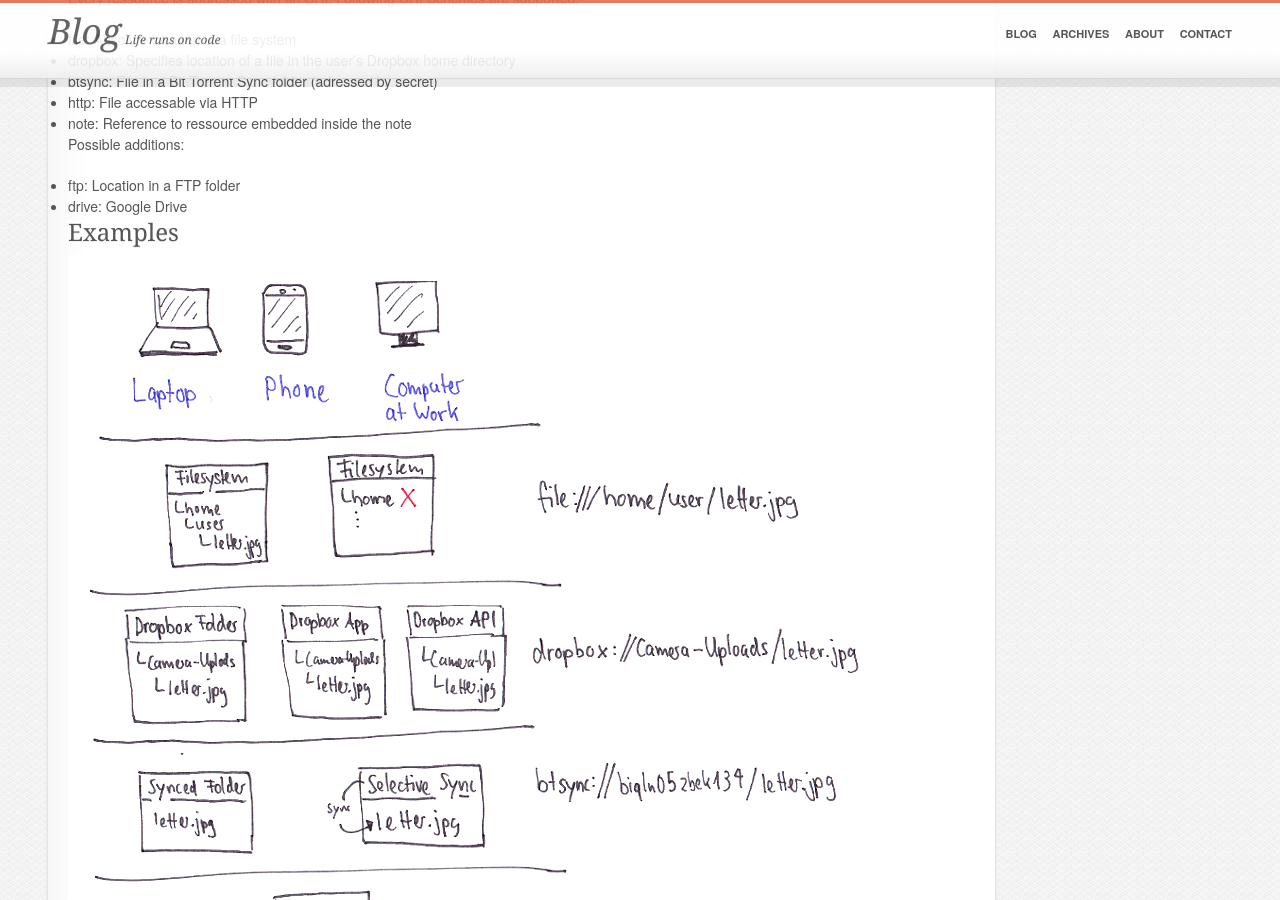
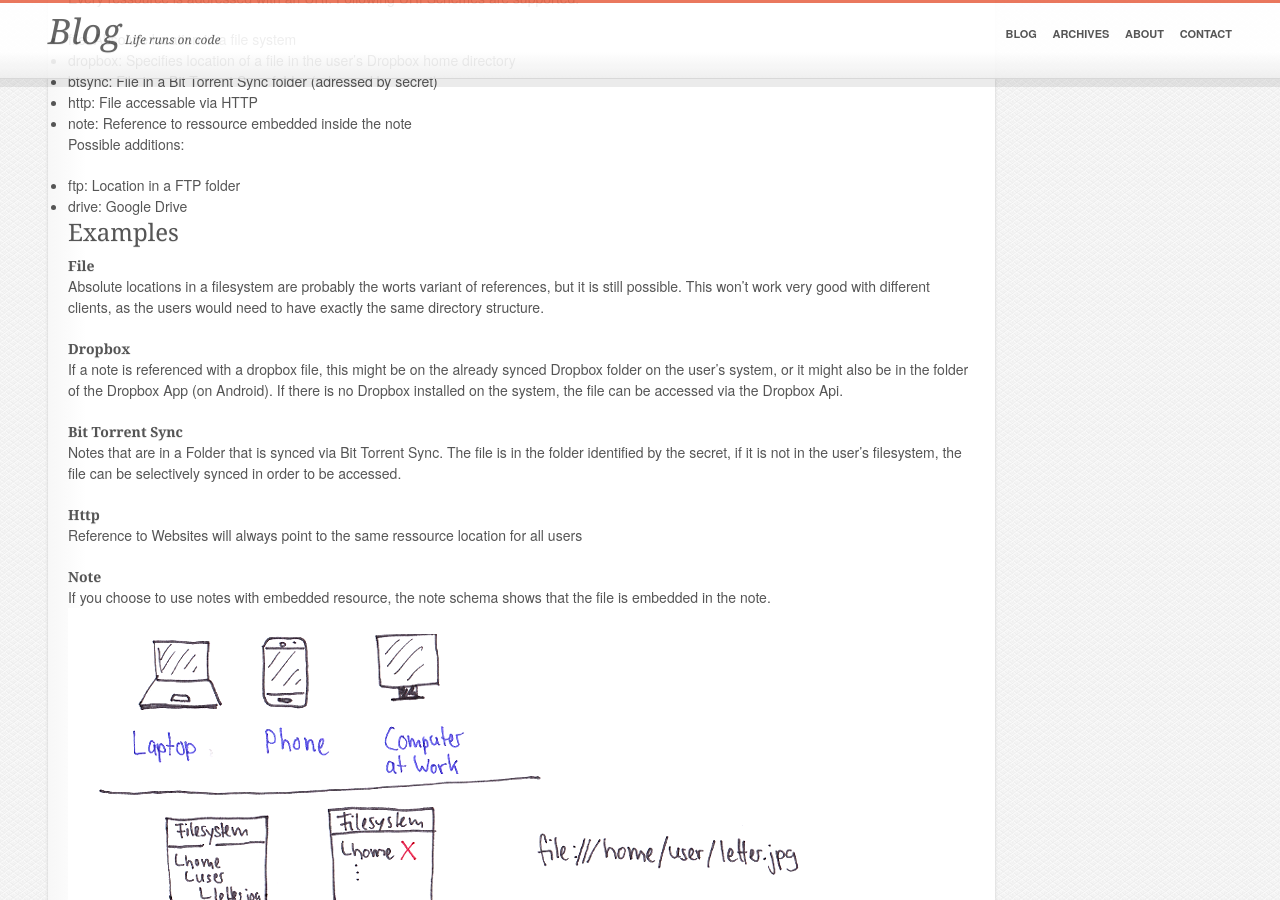
Before and after one commit to lukasmartinelli/lukasmartinelli.github.io, a Jekyll site: the page built from _posts/2014-02-07-a-better-evernote-concept.md, in a window 1280 px wide and 900 px high, scrolled down 3451 px. Built offline with Jekyll 4.4.1, drawn with Linux system fonts in a browser that asks for light colours; Markdown is read by kramdown in place of the engine named in the settings.

Commit message:
Changed position of schema examples

```diff
--- a/_posts/2014-02-07-a-better-evernote-concept.md
+++ b/_posts/2014-02-07-a-better-evernote-concept.md
@@ -62,7 +62,6 @@ Possible additions:
 - drive: Google Drive
 
 ### Examples
-![Ressource schemes on different clients with their containers](/media/ressources_schemes.png)
 
 #### File
 Absolute locations in a filesystem are probably the worts variant of references, but it is still possible. This won't work very good with different clients, as the users would need to have exactly the same directory structure.
@@ -78,3 +77,4 @@ Reference to Websites will always point to the same ressource location for all u
 
 #### Note
 If you choose to use notes with embedded resource, the note schema shows that the file is embedded in the note.
+![Ressource schemes on different clients with their containers](/media/ressources_schemes.png)
```
